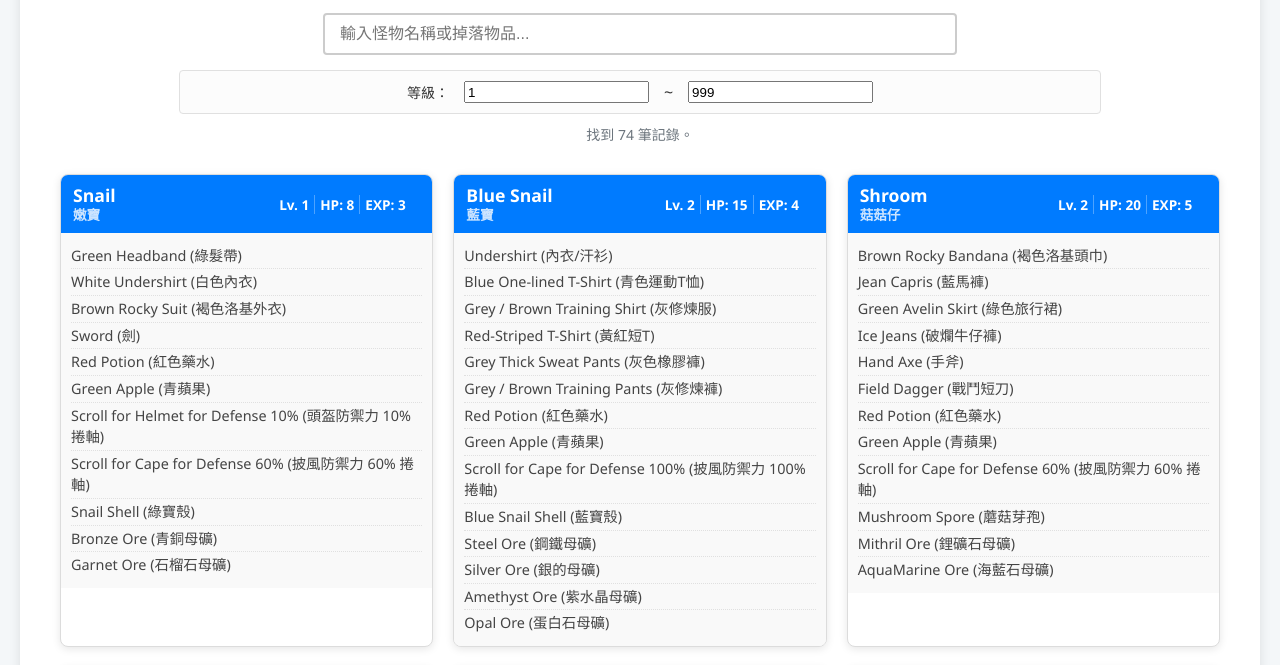
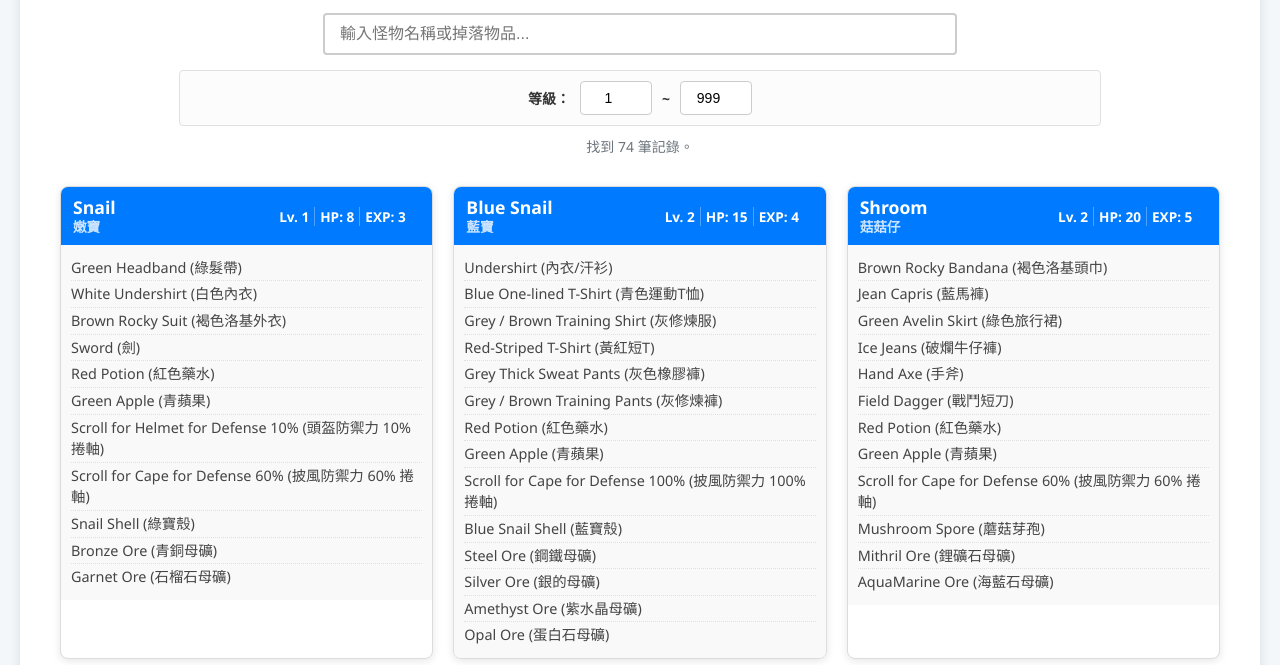
Before and after one commit to mutsuki1129/chronodrop, a website built with Parcel: page index.html in a window 1280 px wide. Shown: the part 124-789 px from the top of the page. Built offline with nearby package versions, Linux system fonts and the light colour scheme.

Commit message:
style.css

```diff
--- a/style.css
+++ b/style.css
@@ -53,32 +53,42 @@ h1 {
     font-size: 14px;
 }
 
-/* 等級區間篩選控制項 */
+/* --- 修正：等級區間篩選控制項 (改為輸入框) --- */
 .level-filter-controls {
     display: flex;
-    flex-wrap: wrap;
-    gap: 15px;
+    /* 移除 flex-wrap: wrap; 確保輸入框保持在同一行 */
+    align-items: center;
+    justify-content: center;
+    gap: 10px; /* 元件間距 */
     margin-top: 15px;
     padding: 10px;
     border: 1px solid #e0e0e0;
     border-radius: 4px;
     background-color: #fcfcfc;
-    justify-content: center;
     width: 100%;
     max-width: 900px;
 }
 
-.level-filter-controls label {
+/* 自訂等級輸入框與標籤樣式 */
+.level-filter-controls label,
+.level-separator {
+    font-weight: bold;
     font-size: 14px;
-    cursor: pointer;
-    display: flex;
-    align-items: center;
-    user-select: none;
+    white-space: nowrap;
 }
 
-.level-filter-controls input[type="checkbox"] {
-    margin-right: 5px;
-    transform: scale(1.1);
+.level-input {
+    width: 60px; /* 輸入框寬度 */
+    padding: 8px 5px;
+    text-align: center;
+    border: 1px solid #ccc;
+    border-radius: 4px;
+    font-size: 14px;
+}
+
+.level-input:focus {
+    border-color: #007bff;
+    outline: none;
 }
 
 
@@ -191,12 +201,12 @@ h1 {
 
 /* --- 螢光標記樣式 --- */
 .highlight {
-    /* 使用 !important 確保 display: inline 絕對生效，解決整行標註問題 */
+    /* 關鍵修正：使用 !important 確保 display: inline 絕對生效，解決整行標註問題 */
     display: inline !important;
 
     background-color: #FFEB8A; /* 柔和金色 */
     color: #333;
-    padding: 0;
+    padding: 0; /* 移除 padding 避免視覺延伸 */
     border-radius: 0;
     font-weight: bold;
 }
```
